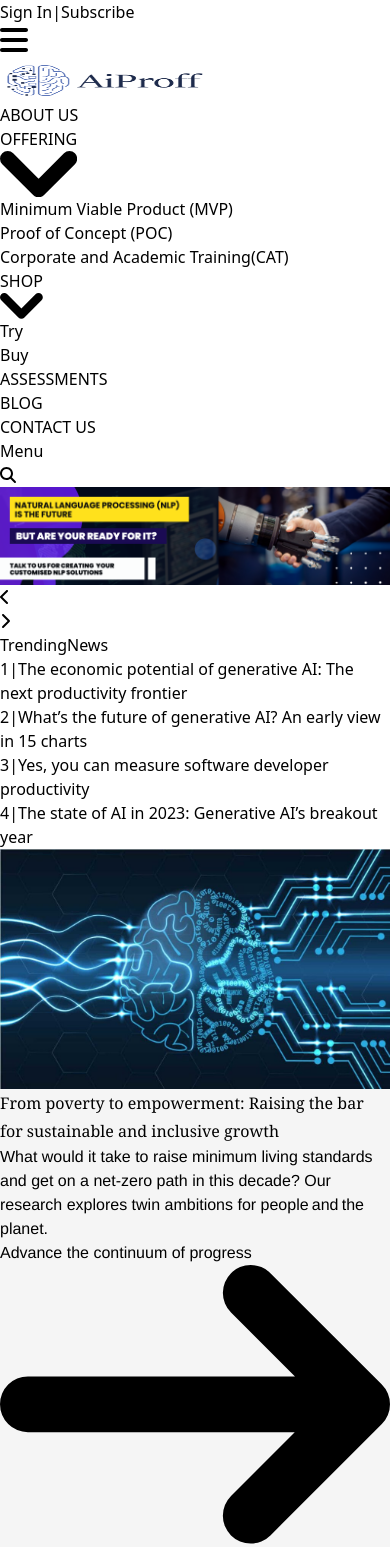
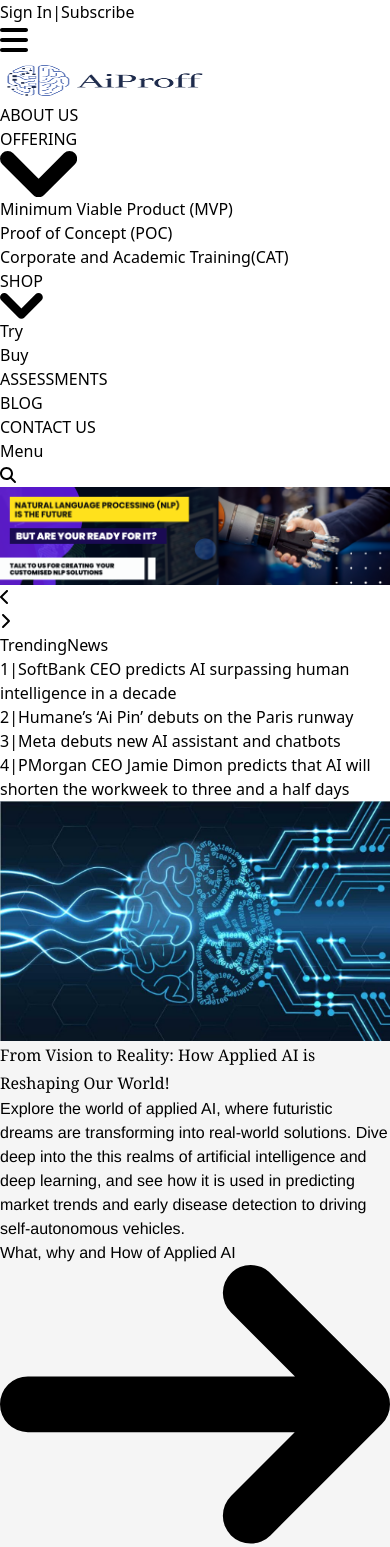
Before and after one commit to KrunalTarale/AiproffApp_cicd, a React (Vite) app in the folder frontend/: page / in a window 390 px wide. Shown: the top 1547 px of the page. Built offline with nearby package versions, Linux system fonts and the light colour scheme.

Commit message:
Changes in home page

```diff
--- a/frontend/src/components/Foot/Foot.jsx
+++ b/frontend/src/components/Foot/Foot.jsx
@@ -1,4 +1,5 @@
 import React, { useState } from 'react';
+import { Link } from 'react-router-dom';
 import { FontAwesomeIcon } from '@fortawesome/react-fontawesome';
 import {
   faTwitter,
@@ -80,9 +81,9 @@ const Footer = () => {
 
           <div className="flex flex-col justify-end">
             <div className="flex space-x-4">
-              <a href="#" className="hover:text-blue-500">
-                Legal
-              </a>
+              <Link to="/about" className="hover:text-blue-500">
+                About Us
+              </Link>
               <a href="#" className="hover:text-blue-500">
                 FAQ
               </a>
--- a/frontend/src/components/Trailer/Trailer.jsx
+++ b/frontend/src/components/Trailer/Trailer.jsx
@@ -11,6 +11,7 @@ const Trailer = () => {
   return (
     <div>
       {/* Row 1 */}
+
       <div className="lg:flex trailer ">
         <div className="flex lg:w-1/2">
           <img
@@ -22,16 +23,17 @@ const Trailer = () => {
         <div className="lg:w-1/2 p-10 lg:space-y-10">
           <div>
             <h1 className="text-3xl lg:text-5xl font-semibold leading-snug">
-              From poverty to empowerment: Raising the bar for sustainable and
-              inclusive growth
+              From Vision to Reality: How Applied AI is Reshaping Our World!
             </h1>
           </div>
           <div className="mt-4">
             {' '}
             <p className="leading-loose text-md md:text-xl font-thin  text-gray-700">
-              What would it take to raise minimum living standards and get on a
-              net-zero path in this decade? Our research explores twin ambitions
-              for people and the planet.
+              Explore the world of applied AI, where futuristic dreams are
+              transforming into real-world solutions. Dive deep into the this
+              realms of artificial intelligence and deep learning, and see how
+              it is used in predicting market trends and early disease detection
+              to driving self-autonomous vehicles.
             </p>
           </div>
           <div className="mt-4">
@@ -44,7 +46,7 @@ const Trailer = () => {
                 onMouseEnter={() => setIsHovered(true)}
                 onMouseLeave={() => setIsHovered(false)}
               >
-                Advance the continuum of progress
+                What, why and How of Applied AI
                 <svg
                   className={`w-4 h-4 ml-2 text-blue-600 dark:text-blue-700 transition-transform ${
                     isHovered ? 'translate-x-2' : ''
@@ -74,7 +76,8 @@ const Trailer = () => {
                 onMouseEnter={() => setIsHoveredtwo(true)}
                 onMouseLeave={() => setIsHoveredtwo(false)}
               >
-                Explore more insights from McKinsey Global Institute
+                See how Applied AI is used in AI Based Forecasting [link to
+                forecasting using AI]
                 <svg
                   className={`w-4 h-4 ml-2 text-blue-600 dark:text-blue-700 transition-transform ${
                     isHoveredtwo ? 'translate-x-2' : ''
@@ -98,8 +101,6 @@ const Trailer = () => {
         </div>
       </div>
 
-
-
       <div className="lg:flex flex-row-reverse trailer ">
         <div className="flex lg:w-1/2">
           <img
@@ -109,18 +110,22 @@ const Trailer = () => {
           />
         </div>
         <div className="lg:w-1/2 p-10  flex justify-end">
-          <div className="lg:max-w-lg lg:space-y-10">
+          <div className="lg:max-w-xl lg:space-y-10">
             <div>
               <h1 className="text-3xl lg:text-5xl font-semibold leading-snug">
-                Don’t wait—create with generative AI
+                From Words to Wisdom: Harnessing the Power of NLP for the Future
               </h1>
             </div>
             <div className="mt-4">
               {' '}
               <p className="leading-loose text-md md:text-xl font-thin  text-gray-700">
-                Generative AI could add enormous value across the global
-                economy, from banking to life sciences. The companies that use
-                the technology quickly and effectively will have the edge.
+                Explore the transformative journey of Natural Language
+                Processing (NLP), tracing its roots back to the 1940s and its
+                revolutionary breakthrough in 2017. Discover how NLP is
+                reshaping modern enterprises with applications like chatbots and
+                language translation. Dive into the ethical considerations
+                surrounding NLP and learn how to mitigate the risks of
+                misinformation.
               </p>
             </div>
             <div className="mt-4">
@@ -133,7 +138,8 @@ const Trailer = () => {
                   onMouseEnter={() => setIsHovered(true)}
                   onMouseLeave={() => setIsHovered(false)}
                 >
-                  The time is now
+                  Explore various NLP Techniques and Methods used in Modern AI
+                  Applications
                   <svg
                     className={`w-4 h-4 ml-2 text-blue-600 dark:text-blue-700 transition-transform ${
                       isHovered ? 'translate-x-2' : ''
@@ -163,7 +169,7 @@ const Trailer = () => {
                   onMouseEnter={() => setIsHoveredtwo(true)}
                   onMouseLeave={() => setIsHoveredtwo(false)}
                 >
-                  Explore more insights from McKinsey Global Institute
+                  NLP is now being used to upgrade Computer Vision. Explore How?
                   <svg
                     className={`w-4 h-4 ml-2 text-blue-600 dark:text-blue-700 transition-transform ${
                       isHoveredtwo ? 'translate-x-2' : ''
@@ -187,6 +193,98 @@ const Trailer = () => {
           </div>
         </div>
       </div>
+
+      {/* Third COmponent                       */}
+
+      <div className="lg:flex trailer ">
+        <div className="flex lg:w-1/2">
+          <img
+            src={image1}
+            alt="Left"
+            className="w-full h-auto md:ml-0 md:mr-4 object-cover"
+          />
+        </div>
+        <div className="lg:w-1/2 p-10 lg:space-y-10">
+          <div>
+            <h1 className="text-3xl lg:text-5xl font-semibold leading-snug">
+              Navigating the AI Landscape: Building Reliable and Robust Systems
+            </h1>
+          </div>
+          <div className="mt-4">
+            {' '}
+            <p className="leading-loose text-md md:text-xl font-thin  text-gray-700">
+              Explore the strategies, advantages, challenges, and best practices
+              that pave the way to a Relibale and Robust AI Application. Get
+              yourself accquaint in the world of reliable and robust AI, where
+              innovation meets assurance with trustworthy AI solutions in
+              healthcare, finance, and beyond. Discover how to create a future
+              where AI is not just a tool, but a reliable partner in shaping
+              industries
+            </p>
+          </div>
+          <div className="mt-4">
+            <p className="text-gray-500 dark:text-gray-400">
+              <Link
+                to="/article"
+                className={`inline-flex items-center font-semibold text-black hover:text-blue-700 hover:no-underline ${
+                  isHovered ? 'hovered' : ''
+                }`}
+                onMouseEnter={() => setIsHovered(true)}
+                onMouseLeave={() => setIsHovered(false)}
+              >
+                Discover the Check-list on creating an Reliable and Robust AI
+                <svg
+                  className={`w-4 h-4 ml-2 text-blue-600 dark:text-blue-700 transition-transform ${
+                    isHovered ? 'translate-x-2' : ''
+                  }`}
+                  aria-hidden="true"
+                  xmlns="http://www.w3.org/2000/svg"
+                  fill="none"
+                  viewBox="0 0 14 10"
+                >
+                  <path
+                    stroke="currentColor"
+                    strokeLinecap="round"
+                    strokeLinejoin="round"
+                    strokeWidth="2"
+                    d="M1 5h12m0 0L9 1m4 4L9 9"
+                  />
+                </svg>
+              </Link>
+            </p>
+
+            <p className="text-gray-500 dark:text-gray-400 mt-4">
+              <a
+                href="#"
+                className={`inline-flex items-center font-semibold text-black hover:text-blue-700 hover:no-underline ${
+                  isHoveredtwo ? 'hovered' : ''
+                }`}
+                onMouseEnter={() => setIsHoveredtwo(true)}
+                onMouseLeave={() => setIsHoveredtwo(false)}
+              >
+                Challenges and Risks in Reliable and Robust AI
+                <svg
+                  className={`w-4 h-4 ml-2 text-blue-600 dark:text-blue-700 transition-transform ${
+                    isHoveredtwo ? 'translate-x-2' : ''
+                  }`}
+                  aria-hidden="true"
+                  xmlns="http://www.w3.org/2000/svg"
+                  fill="none"
+                  viewBox="0 0 14 10"
+                >
+                  <path
+                    stroke="currentColor"
+                    strokeLinecap="round"
+                    strokeLinejoin="round"
+                    strokeWidth="2"
+                    d="M1 5h12m0 0L9 1m4 4L9 9"
+                  />
+                </svg>
+              </a>
+            </p>
+          </div>
+        </div>
+      </div>
     </div>
   );
 };
--- a/frontend/src/components/TrendingNews/Trending.jsx
+++ b/frontend/src/components/TrendingNews/Trending.jsx
@@ -1,14 +1,30 @@
+import { Link } from 'react-router-dom';
+
 const Trending = () => {
   const trendingNews = [
-    'The economic potential of generative AI: The next productivity frontier',
-    'What’s the future of generative AI? An early view in 15 charts',
-    'Yes, you can measure software developer productivity',
-    'The state of AI in 2023: Generative AI’s breakout year',
+    {
+      headline:
+        'SoftBank CEO predicts AI surpassing human intelligence in a decade',
+      url: 'https://apnews.com/article/japan-softbank-masayoshi-son-ai-28e82a3b405dab8ca2a83d411e99847f',
+    },
+    {
+      headline: 'Humane’s ‘Ai Pin’ debuts on the Paris runway',
+      url: 'https://techcrunch.com/2023/09/30/humanes-ai-pin-debuts-on-the-paris-runway/?utm_source=newsletter&utm_medium=email&utm_campaign=newsletter_axioslogin&stream=top',
+    },
+    {
+      headline: 'Meta debuts new AI assistant and chatbots',
+      url: 'https://www.axios.com/2023/09/27/meta-debuts-new-artificial-intelligence-chatbot?utm_source=newsletter&utm_medium=email&utm_campaign=newsletter_axioslogin&stream=top',
+    },
+    {
+      headline:
+        'PMorgan CEO Jamie Dimon predicts that AI will shorten the workweek to three and a half days',
+      url: 'https://www.businessinsider.in/tech/news/jpmorgan-ceo-jamie-dimon-says-our-children-will-probably-only-work-3-5-days-a-week-thanks-to-ai/articleshow/104137497.cms',
+    },
   ];
 
   return (
     <div className="lg:py-3 flex justify-between border-b-2 overflow-x-auto max-h-24">
-      <div className="p-4 flex flex-col items-center justify-center lg:w-1/10">
+      <div className="px-2 flex flex-col items-center justify-center lg:w-1/10">
         <span className="font-bold">Trending</span>
         <span className="font-bold">News</span>
       </div>
@@ -22,8 +38,13 @@ const Trending = () => {
             <span className="font-bold text-2xl md:text-3xl text-blue-500 mr-2">
               {index + 1}
             </span>
-            <span className="text-2xl md:text-3xl lg:text-4xl">|</span>
-            <span className="ml-1 md:ml-2">{newsItem}</span>
+            <span className="text-2xl md:text-3xl lg:text-4xl ">|</span>
+            <Link
+              to={newsItem.url}
+              className="hover:underline hover:text-blue-500 ml-2"
+            >
+              <span className="">{newsItem.headline}</span>
+            </Link>
           </div>
         ))}
       </div>
```
